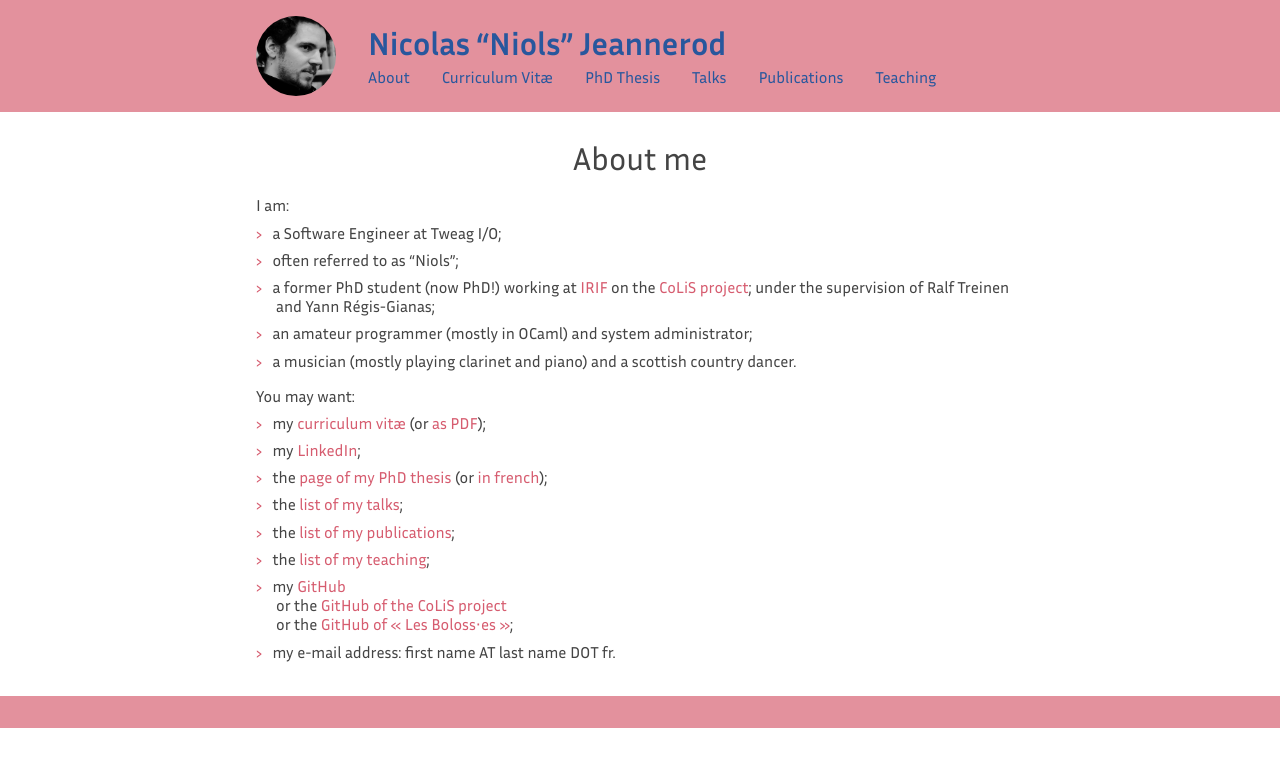
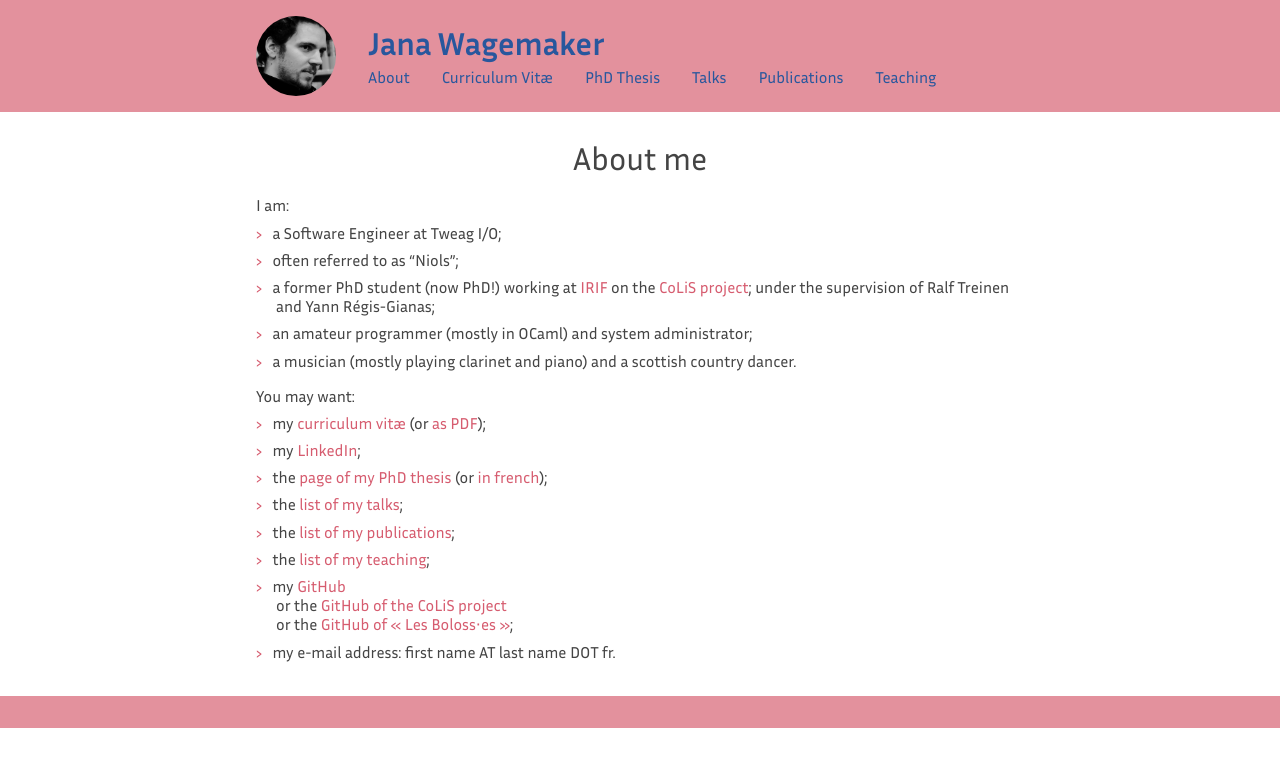
Before and after one commit to Niols/jwtest, a Jekyll site: the page built from index.html, in a window 1280 px wide. Shown: the top 767 px of the page. Built offline with Jekyll 4.4.1, drawn with Linux system fonts in a browser that asks for light colours.

Commit message:
Switch to Jana's name

```diff
--- a/_config.yml
+++ b/_config.yml
@@ -1,7 +1,7 @@
 ---
 
 ## Site settings
-title: "Nicolas “Niols” Jeannerod"
+title: "Jana Wagemaker"
 description: "Personal website and curriculum vitae of Nicolas “Niols” Jeannerod."
 
 ## Build settings
```
